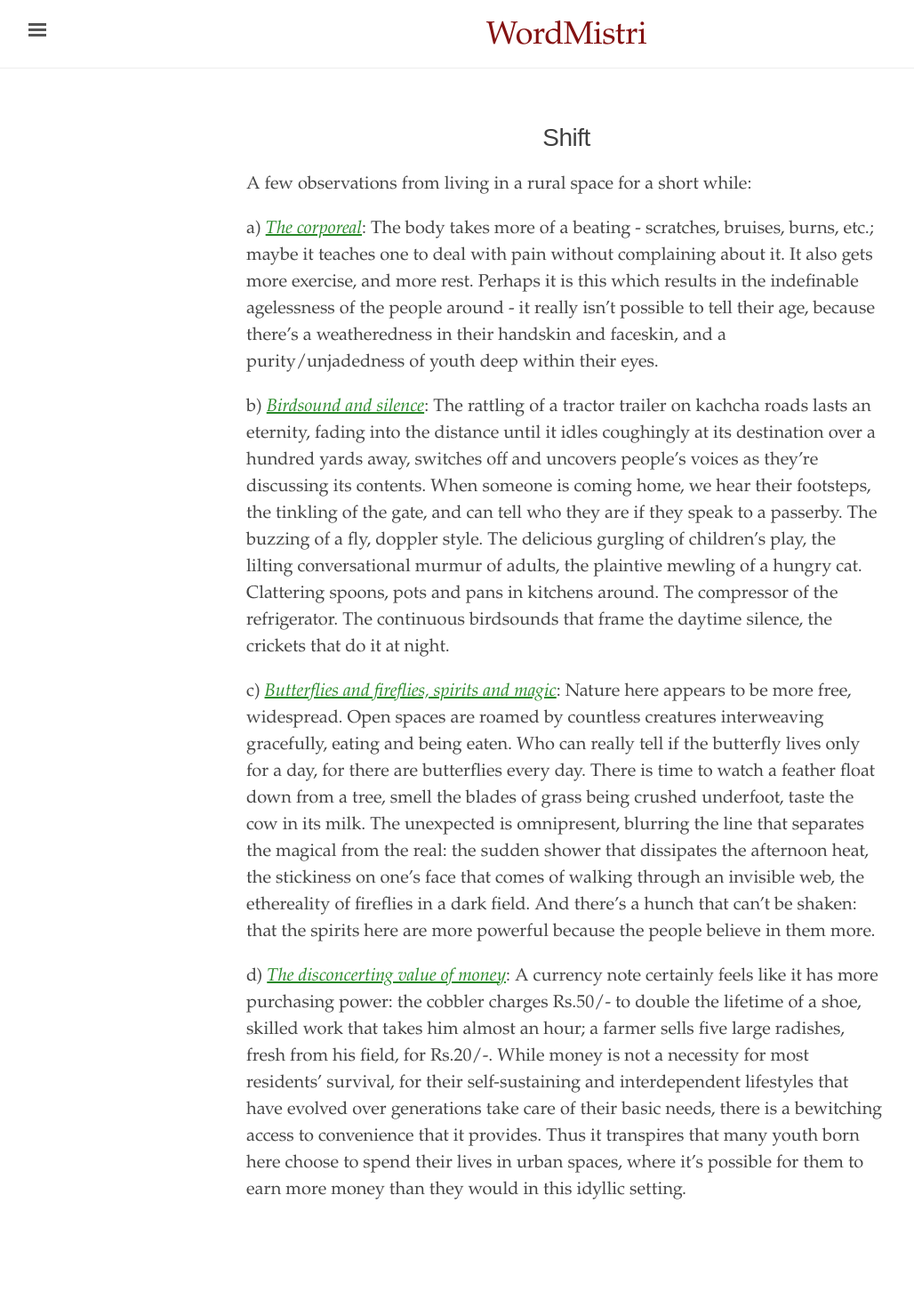
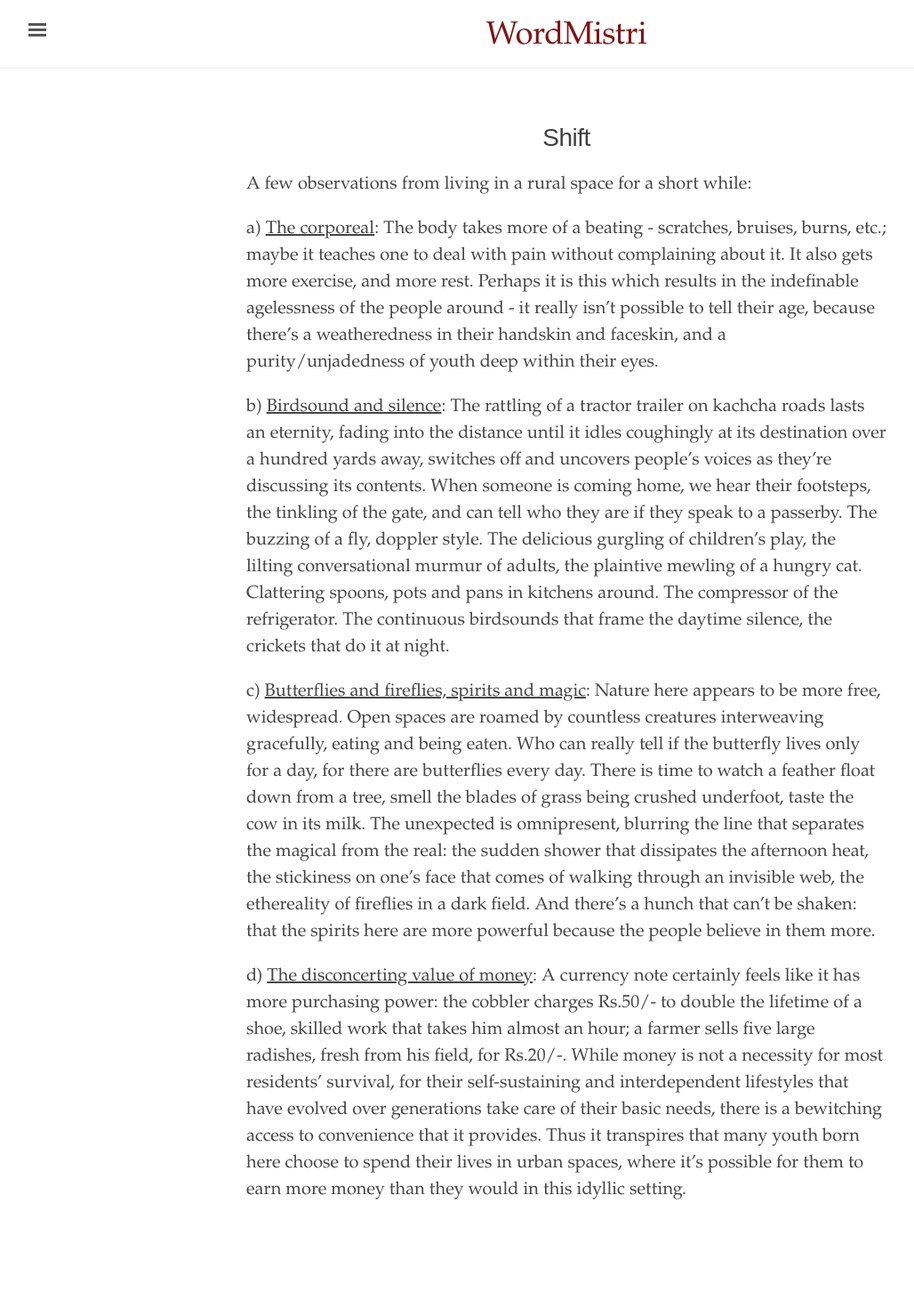
Before and after one commit to WordMistri/WordMistri.github.io, a Jekyll site: the page built from _reflections/c.md, in a window 1280 px wide. Shown: the whole page at 89% size, without its empty margins (3-1031 px from the left). Built offline with Jekyll 4.4.1, drawn with Linux system fonts in a browser that asks for light colours.

Commit message:
Update c.md

```diff
--- a/_reflections/c.md
+++ b/_reflections/c.md
@@ -8,10 +8,10 @@ source:
 
 A few observations from living in a rural space for a short while:
 
-a) <ins>The corporeal</ins>: The body takes more of a beating - scratches, bruises, burns, etc.; maybe it teaches one to deal with pain without complaining about it. It also gets more exercise, and more rest. Perhaps it is this which results in the indefinable agelessness of the people around - it really isn't possible to tell their age, because there's a weatheredness in their handskin and faceskin, and a purity/unjadedness of youth deep within their eyes.
+a) <u>The corporeal</u>: The body takes more of a beating - scratches, bruises, burns, etc.; maybe it teaches one to deal with pain without complaining about it. It also gets more exercise, and more rest. Perhaps it is this which results in the indefinable agelessness of the people around - it really isn't possible to tell their age, because there's a weatheredness in their handskin and faceskin, and a purity/unjadedness of youth deep within their eyes.
 
-b) <ins>Birdsound and silence</ins>: The rattling of a tractor trailer on kachcha roads lasts an eternity, fading into the distance until it idles coughingly at its destination over a hundred yards away, switches off and uncovers people's voices as they're discussing its contents. When someone is coming home, we hear their footsteps, the tinkling of the gate, and can tell who they are if they speak to a passerby. The buzzing of a fly, doppler style. The delicious gurgling of children's play, the lilting conversational murmur of adults, the plaintive mewling of a hungry cat. Clattering spoons, pots and pans in kitchens around. The compressor of the refrigerator.  The continuous birdsounds that frame the daytime silence, the crickets that do it at night.
+b) <u>Birdsound and silence</u>: The rattling of a tractor trailer on kachcha roads lasts an eternity, fading into the distance until it idles coughingly at its destination over a hundred yards away, switches off and uncovers people's voices as they're discussing its contents. When someone is coming home, we hear their footsteps, the tinkling of the gate, and can tell who they are if they speak to a passerby. The buzzing of a fly, doppler style. The delicious gurgling of children's play, the lilting conversational murmur of adults, the plaintive mewling of a hungry cat. Clattering spoons, pots and pans in kitchens around. The compressor of the refrigerator.  The continuous birdsounds that frame the daytime silence, the crickets that do it at night.
 
-c) <ins>Butterflies and fireflies, spirits and magic</ins>: Nature here appears to be more free, widespread. Open spaces are roamed by countless creatures interweaving gracefully, eating and being eaten. Who can really tell if the butterfly lives only for a day, for there are butterflies every day. There is time to watch a feather float down from a tree, smell the blades of grass being crushed underfoot, taste the cow in its milk. The unexpected is omnipresent, blurring the line that separates the magical from the real: the sudden shower that dissipates the afternoon heat, the stickiness on one's face that comes of walking through an invisible web, the ethereality of fireflies in a dark field. And there's a hunch that can't be shaken: that the spirits here are more powerful because the people believe in them more.
+c) <u>Butterflies and fireflies, spirits and magic</u>: Nature here appears to be more free, widespread. Open spaces are roamed by countless creatures interweaving gracefully, eating and being eaten. Who can really tell if the butterfly lives only for a day, for there are butterflies every day. There is time to watch a feather float down from a tree, smell the blades of grass being crushed underfoot, taste the cow in its milk. The unexpected is omnipresent, blurring the line that separates the magical from the real: the sudden shower that dissipates the afternoon heat, the stickiness on one's face that comes of walking through an invisible web, the ethereality of fireflies in a dark field. And there's a hunch that can't be shaken: that the spirits here are more powerful because the people believe in them more.
 
-d) <ins>The disconcerting value of money</ins>: A currency note certainly feels like it has more purchasing power: the cobbler charges Rs.50/- to double the lifetime of a shoe, skilled work that takes him almost an hour; a farmer sells five large radishes, fresh from his field, for Rs.20/-. While money is not a necessity for most residents' survival, for their self-sustaining and interdependent lifestyles that have evolved over generations take care of their basic needs, there is a bewitching access to convenience that it provides. Thus it transpires that many youth born here choose to spend their lives in urban spaces, where it's possible for them to earn more money than they would in this idyllic setting.
+d) <u>The disconcerting value of money</u>: A currency note certainly feels like it has more purchasing power: the cobbler charges Rs.50/- to double the lifetime of a shoe, skilled work that takes him almost an hour; a farmer sells five large radishes, fresh from his field, for Rs.20/-. While money is not a necessity for most residents' survival, for their self-sustaining and interdependent lifestyles that have evolved over generations take care of their basic needs, there is a bewitching access to convenience that it provides. Thus it transpires that many youth born here choose to spend their lives in urban spaces, where it's possible for them to earn more money than they would in this idyllic setting.
```
